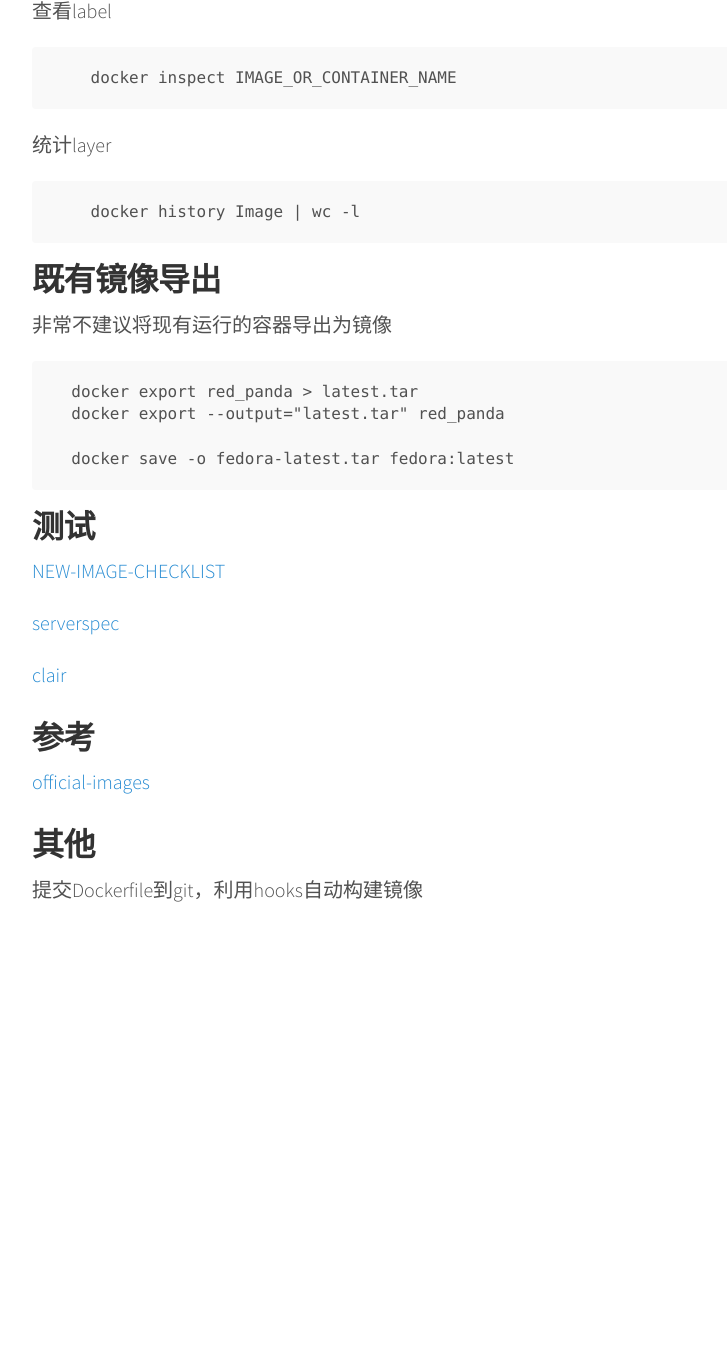
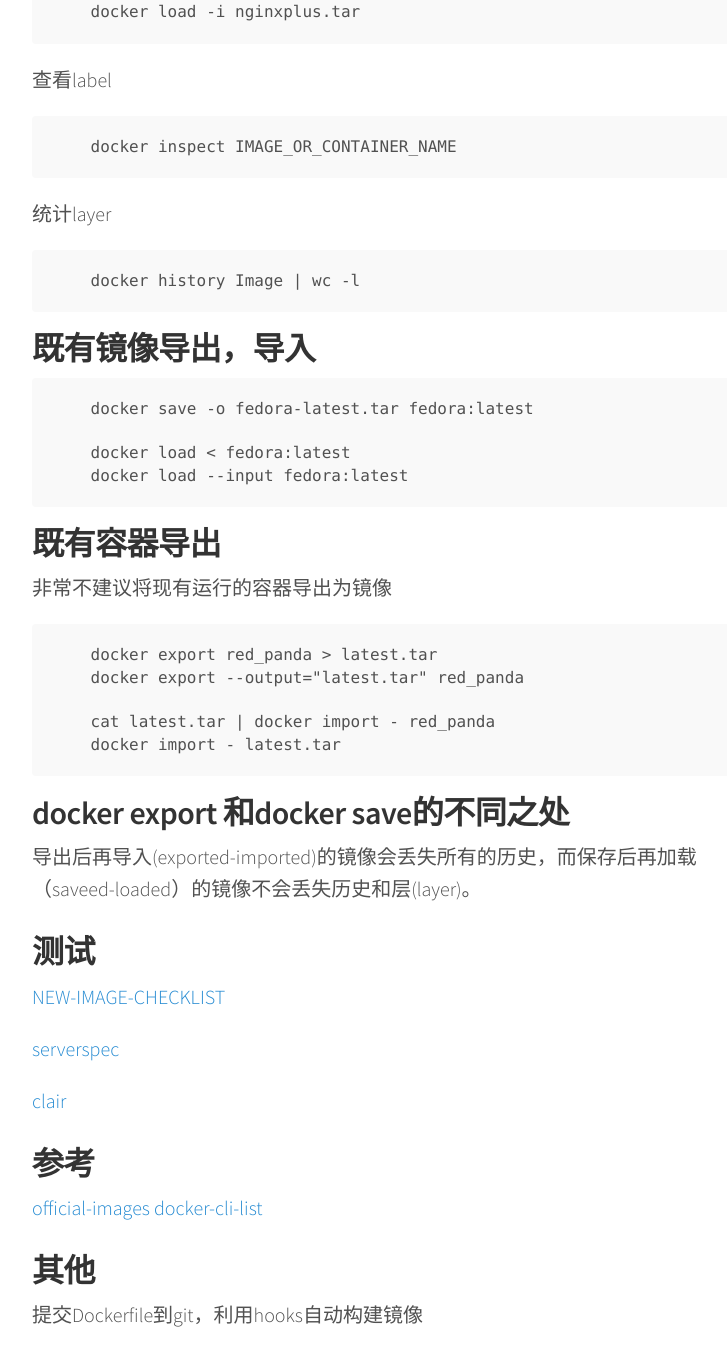
Before and after one commit to x1e/x1e.github.io, a Jekyll site: the page built from _posts/2017-03-01-docker_image.md, in a window 1280 px wide and 1400 px high, scrolled down 2830 px. Shown: the top 1366 px of the window, without its empty margins (248-975 px from the left). Built offline with Jekyll 4.4.1, drawn with Linux system fonts in a browser that asks for light colours; before the commit the page ends 3856 px from its top, so only the background shows below that; some of the changed text lies outside the part shown.

Commit message:
update docker save/export part

```diff
--- a/_posts/2017-03-01-docker_image.md
+++ b/_posts/2017-03-01-docker_image.md
@@ -46,7 +46,7 @@
 * 建议每个容器仅运行一个服务
 * 慎用来历不明的镜像
 * 不要在镜像中存储任何有价值的数据
-* 不要用root运行进程
+* 不要用root运行进程，使用USER命令设定RUN/CMD/ENTRYPOINT命令运行的用户或UID，可以多次设定
 * 不要依赖容器中的ip
 * 避免直接更新正在运行的容器，如：在容器中运行apt-get
 * 仅运行有授权的镜像
@@ -56,6 +56,7 @@
 * MAINTAINER 指令已被废弃，可以用 LABEL maintainer=<...> 代替
 * 避免使用COPY/ADD，如果必须使用，请写明具体的命令，如：COPY one-file.sh /somewhere/ 就比 COPY . /somewhere要好
 * 避免将镜像tag命名为latest
+* WORKDIR可以设定RUN/CMD/ENTRYPOINT/COPY/ADD运行的目录，可以多次设定
 * 构建镜像时支持用 --network 指定网络[1.13]
 * docker build的--squash参数将Dockerfile中所有的操作，压缩为一层，同时保留了docker history[1.13]
 * docker build的--cache-from参数，利用镜像中的 History 来判断该层是否和之前的镜像一致，从而避免重复构建[1.13]
@@ -73,11 +74,11 @@
 ## 常用命令
 
 ~~~
-docker build -f /path/to/a/Dockerfile .
+    docker build -f /path/to/a/Dockerfile .
 
-docker build -t shykes/myapp:1.0.2 -t shykes/myapp:latest .
+    docker build -t shykes/myapp:1.0.2 -t shykes/myapp:latest .
 
-docker load -i nginxplus.tar
+    docker load -i nginxplus.tar
 ~~~
 
 查看label
@@ -92,16 +93,30 @@ docker load -i nginxplus.tar
     docker history Image | wc -l
 ~~~
 
-## 既有镜像导出
+## 既有镜像导出，导入
+
+~~~
+    docker save -o fedora-latest.tar fedora:latest
+
+    docker load < fedora:latest
+    docker load --input fedora:latest
+~~~
+
+## 既有容器导出
 
 非常不建议将现有运行的容器导出为镜像
 
 ~~~
-  docker export red_panda > latest.tar
-  docker export --output="latest.tar" red_panda
+    docker export red_panda > latest.tar
+    docker export --output="latest.tar" red_panda
 
-  docker save -o fedora-latest.tar fedora:latest
+    cat latest.tar | docker import - red_panda
+    docker import - latest.tar
 ~~~
+
+## docker export 和docker save的不同之处
+
+导出后再导入(exported-imported)的镜像会丢失所有的历史，而保存后再加载（saveed-loaded）的镜像不会丢失历史和层(layer)。
 
 ## 测试
 
@@ -114,6 +129,7 @@ docker load -i nginxplus.tar
 ## 参考
 
 [official-images](https://github.com/docker-library/official-images)
+[docker-cli-list](https://docs.docker.com/engine/reference/commandline/docker/)
 
 ## 其他
 
```
